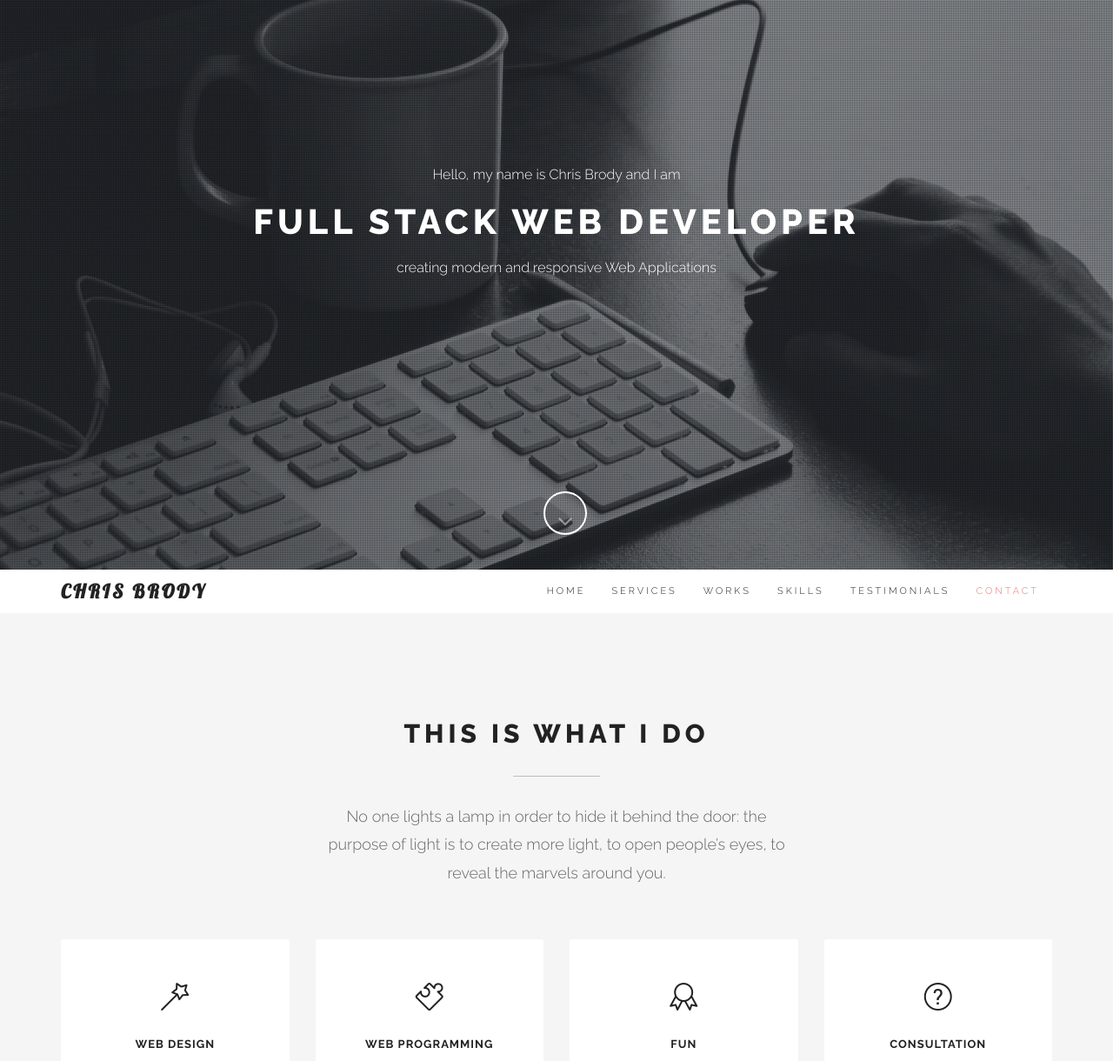
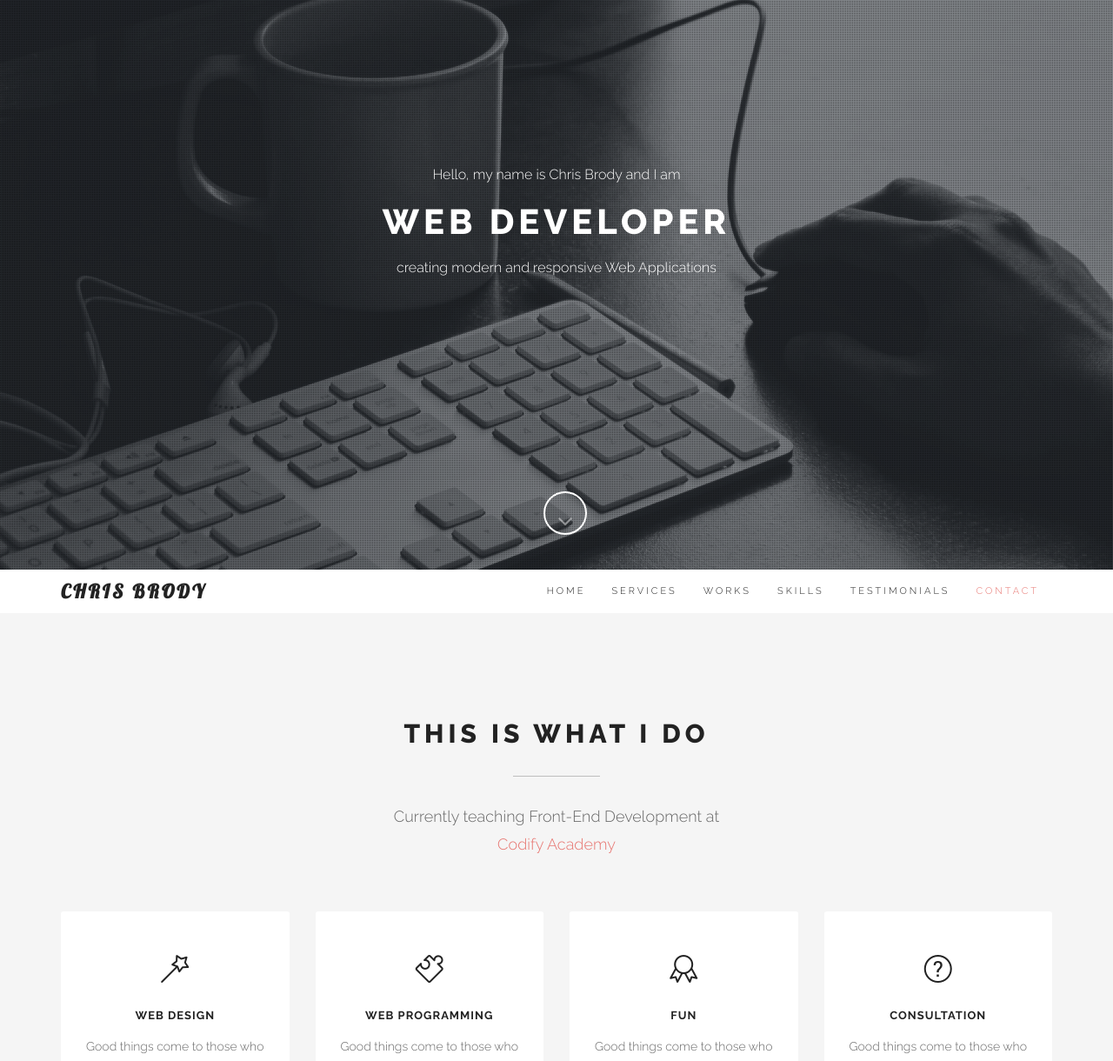
Before and after one commit to chrisbrody/personalPortfolio, a plain HTML site: page index.html in a window 1280 px wide. Shown: the part 145-1365 px from the top of the page at 87% size. Drawn offline with Linux system fonts and the light colour scheme.

Commit message:
second commit

```diff
--- a/index.html
+++ b/index.html
@@ -6,7 +6,7 @@
 	<meta name="description" content="Codify Academy's NYC Lead Mentor Chris Brody's Personal Portfolio">
 	<meta name="author" content="Chris Brody">
 
-	<title>Clean - One Page Personal Portfolio</title>
+	<title>Chris Brody's Fun Awesome Page</title>
 
 	<!-- CSS -->
 	<link href="assets/bootstrap/css/bootstrap.min.css" rel="stylesheet" media="screen">
@@ -34,7 +34,7 @@
         <div class="home-overlay"></div>
 		<div class="intro">
 			<div class="start">Hello, my name is Chris Brody and I am</div>
-			<h1>Full Stack Web Developer</h1>
+			<h1>Web Developer</h1>
 			<div class="start">creating modern and responsive Web Applications</div>
 		</div>
 
@@ -99,7 +99,9 @@
 						<h2 class="pfblock-title">This is what I do</h2>
 						<div class="pfblock-line"></div>
 						<div class="pfblock-subtitle">
-							No one lights a lamp in order to hide it behind the door: the purpose of light is to create more light, to open people’s eyes, to reveal the marvels around you.
+							Currently teaching Front-End Development at
+							<br>
+							<a href="http://codifyacademy.com">Codify Academy</a>
 						</div>
 					</div>
 
```
